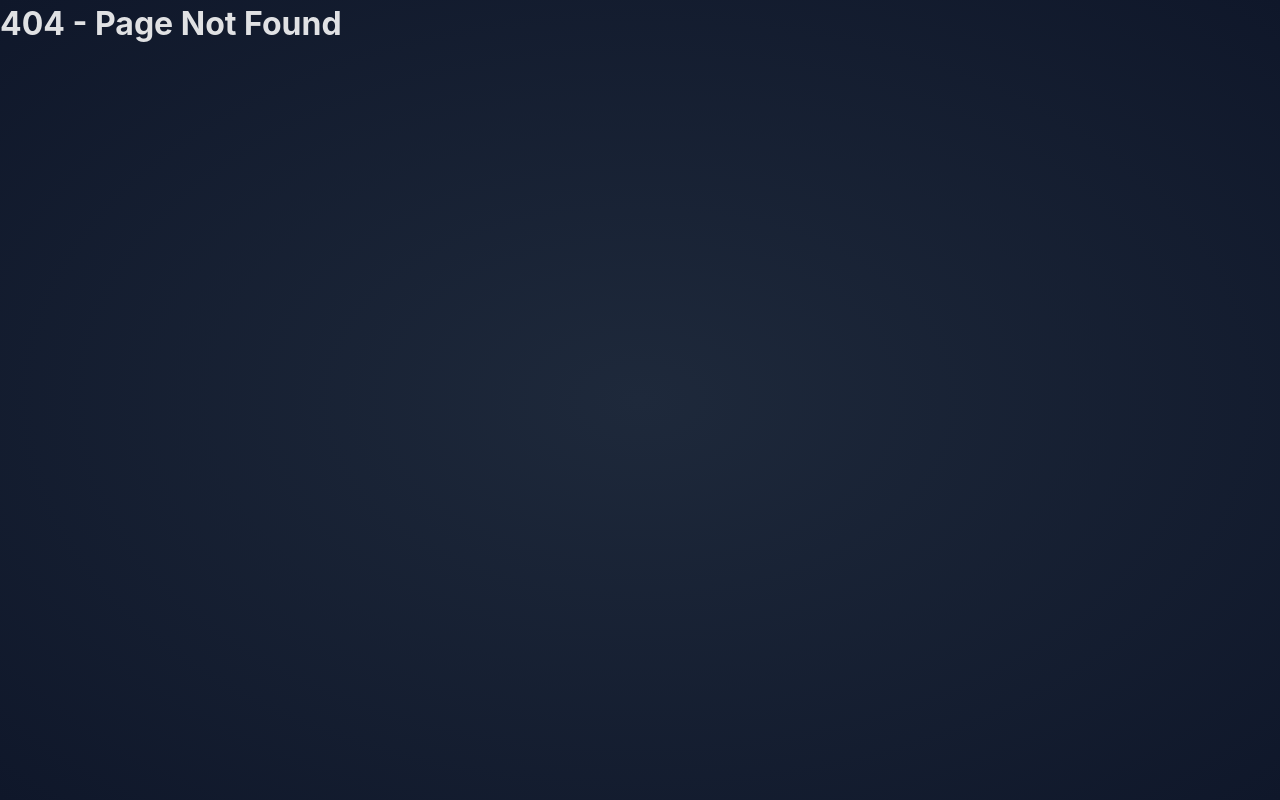
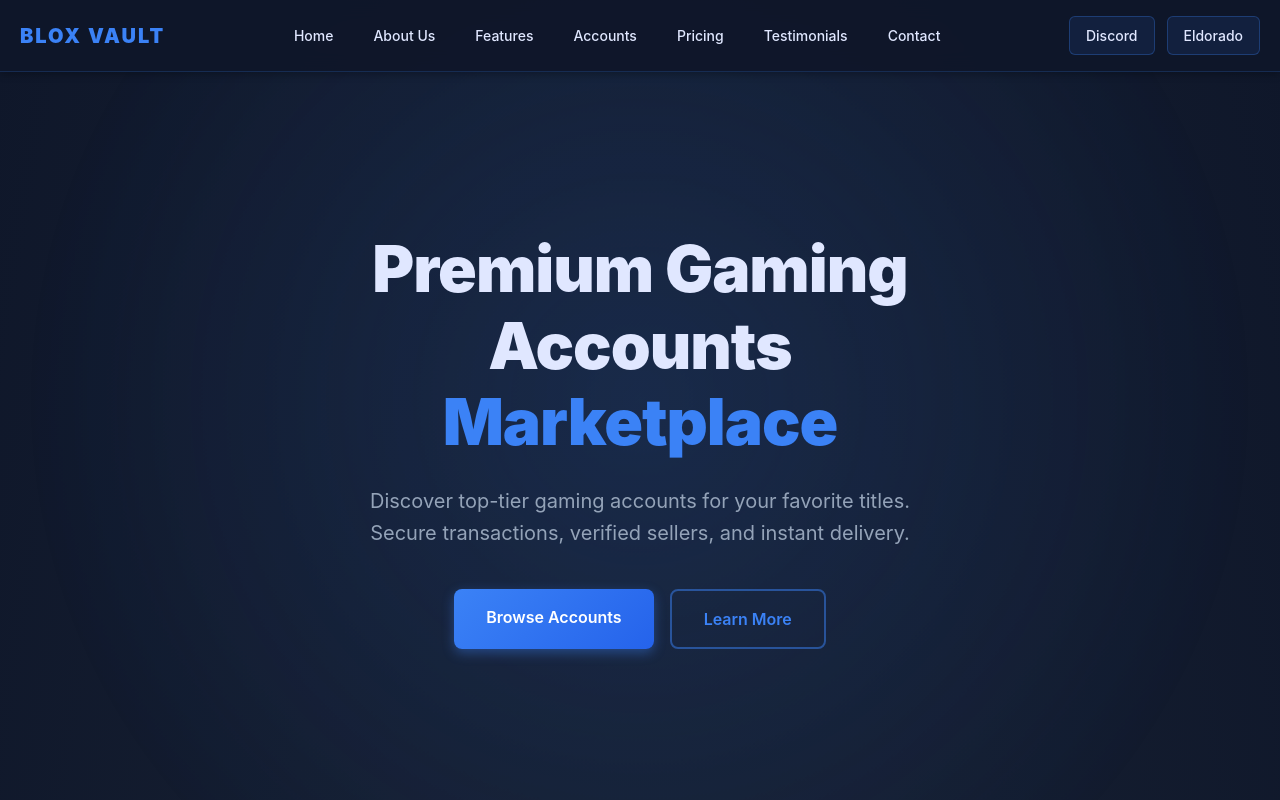
Before and after one commit to lenuence/lenuence.github.io, a React (Vite) app: page /#/ in a window 1280 px wide. Before the commit this address had no page. Shown: the top 800 px of the page. Built offline with nearby package versions, Linux system fonts and the light colour scheme; the HTML template or start-up script is replaced by a standard one.

Commit message:
Finalized hash-based routing in App.jsx to fix redirection loop

```diff
--- a/src/App.jsx
+++ b/src/App.jsx
@@ -1,5 +1,6 @@
 import { useEffect, useState } from 'react';
 import AdminPage from './pages/AdminPage';
+// Import other components...
 import Header from './components/Header';
 import HeroSection from './components/HeroSection';
 import AboutSection from './components/AboutSection';
@@ -11,32 +12,32 @@ import ContactSection from './components/ContactSection';
 import './styles/App.css';
 
 function App() {
-  // 1. INITIALIZE WITH HASH (e.g., '#/admin' or '')
+  // CRITICAL FIX: Initialize with the current hash.
+  // If the URL is bloxvault.site/#/admin, this will be '#/admin'.
   const [currentHash, setCurrentHash] = useState(window.location.hash);
 
   useEffect(() => {
-    // 2. LISTEN FOR HASH CHANGES ONLY
+    // Listener for hash changes. This is client-side and does not contact the server.
     const handleHashChange = () => {
-      // Get the hash (e.g., '#/admin')
       setCurrentHash(window.location.hash);
     };
 
-    // The 'hashchange' event is key! It doesn't contact the server.
     window.addEventListener('hashchange', handleHashChange);
 
-    // Clean up listener
+    // Cleanup the listener
     return () => {
       window.removeEventListener('hashchange', handleHashChange);
     };
-  }, []);
+  }, []); // Empty dependency array means this runs only once on mount
 
-  // 3. CHECK AGAINST THE HASH (e.g., '#/admin' or '#/admin/')
+  // CRITICAL CHECK: Look for the specific hash value
+  // We check for '#/admin' and '#/admin/', which HashRouter usually cleans up but manual routing may not.
   if (currentHash === '#/admin' || currentHash === '#/admin/') {
     return <AdminPage />;
   }
 
-  // Check if the current hash is just empty or '#' (for the homepage)
-  if (currentHash === '' || currentHash === '#') {
+  // If the hash is empty or anything else, render the main site.
+  // This handles URLs like: bloxvault.site, bloxvault.site#, bloxvault.site/#
   return (
     <div className="app">
       <Header />
@@ -51,8 +52,4 @@ function App() {
   );
 }
 
-  // Optional: Handle other paths or 404s
-  return <h1>404 - Page Not Found</h1>;
-}
-
 export default App;
```
Lines whose indentation alone changed are shown as unchanged.
